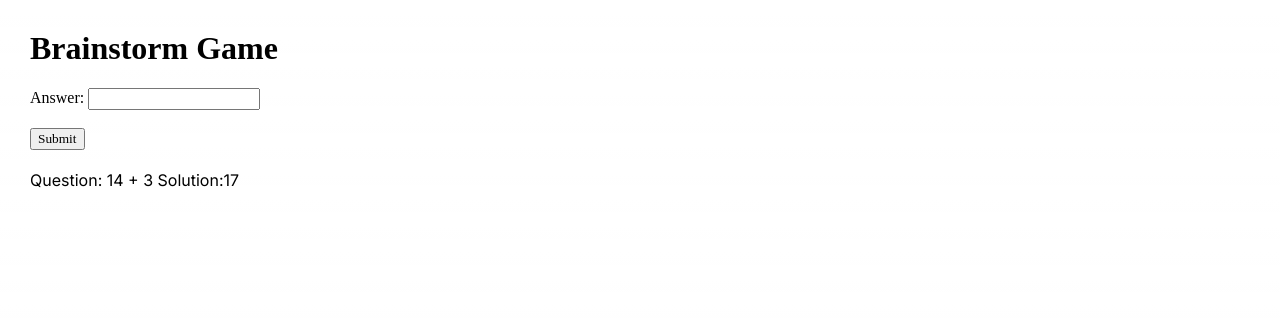
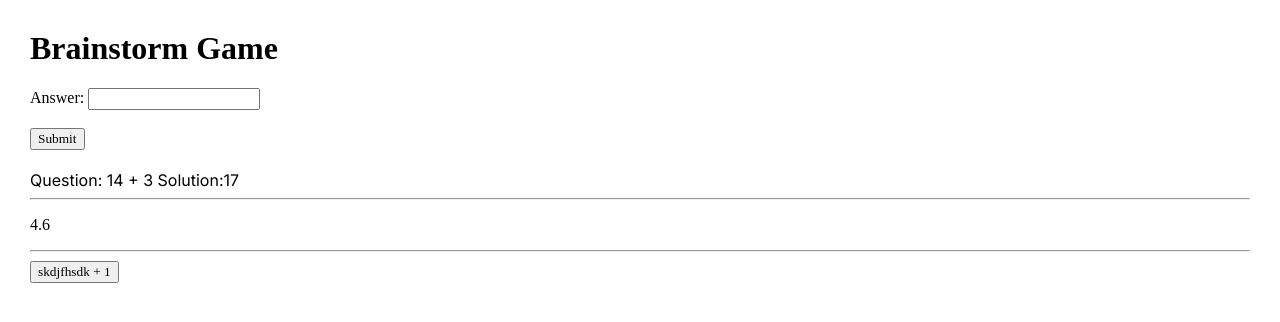
Before and after one commit to MrMugwump/BrainstormComp225, a Next.js app: page / in a window 1280 px wide. Shown: the top 322 px of the page. Built offline with nearby package versions, Linux system fonts and the light colour scheme.

Commit message:
quickie implementation of timer

```diff
--- a/src/app/page.tsx
+++ b/src/app/page.tsx
@@ -3,6 +3,7 @@
 import Image from 'next/image'
 import React from 'react';
 import { useState } from 'react';
+import TimerModule from './timer';
 
 function MathProblem() {
   enum Symbol {
@@ -43,6 +44,12 @@ function MathProblem() {
 
 
 export default function Home() {
+
+  const [deadline, setDeadline] = useState(new Date());
+  const [timerLength, setTimerLength] = useState(10000);
+  const [interval, setInterval] = useState(1000);
+  const [timeEnded, setTimeEnded] = useState(1);
+  //const {seconds} = useTimer(time,10000);
   return (
 
     <html>
@@ -58,6 +65,14 @@ export default function Home() {
           </form>
         <br></br>
         <MathProblem></MathProblem>
+        <hr/>
+        <TimerModule
+        deadline = {deadline}
+        timerLength={timerLength}
+        interval={interval}
+        timeEnded={timeEnded}/>
+        <hr/>
+        <button className='button button1' onClick={()=>setTimeEnded((_timeEnded)=>-1*_timeEnded)}>skdjfhsdk + {timeEnded}</button>
       </body>
     </html>
       )
--- a/src/app/timer.tsx
+++ b/src/app/timer.tsx
@@ -35,7 +35,6 @@ export default function TimerModule({deadline, timerLength, interval, timeEnded}
 
     useEffect(()=>{
         setTimespan(timerLength);
-        // return ()=>setTimespan(-21);
     },[timeEnded]);
 
     return(
```
